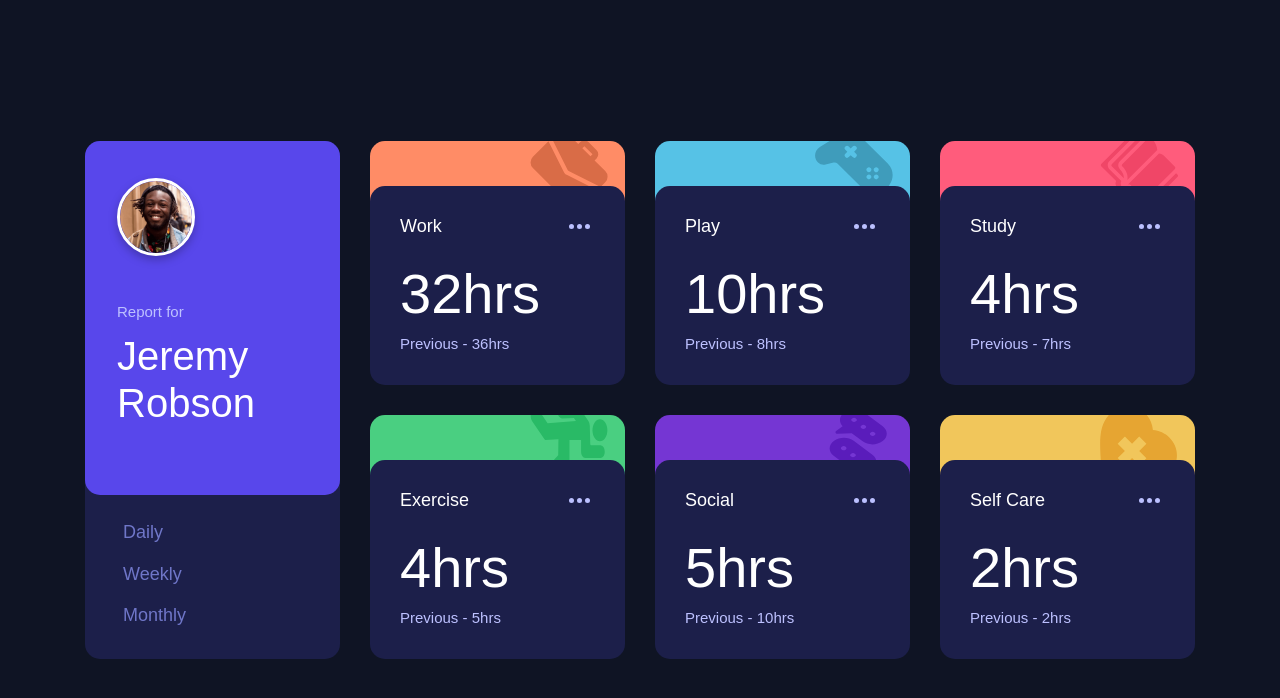
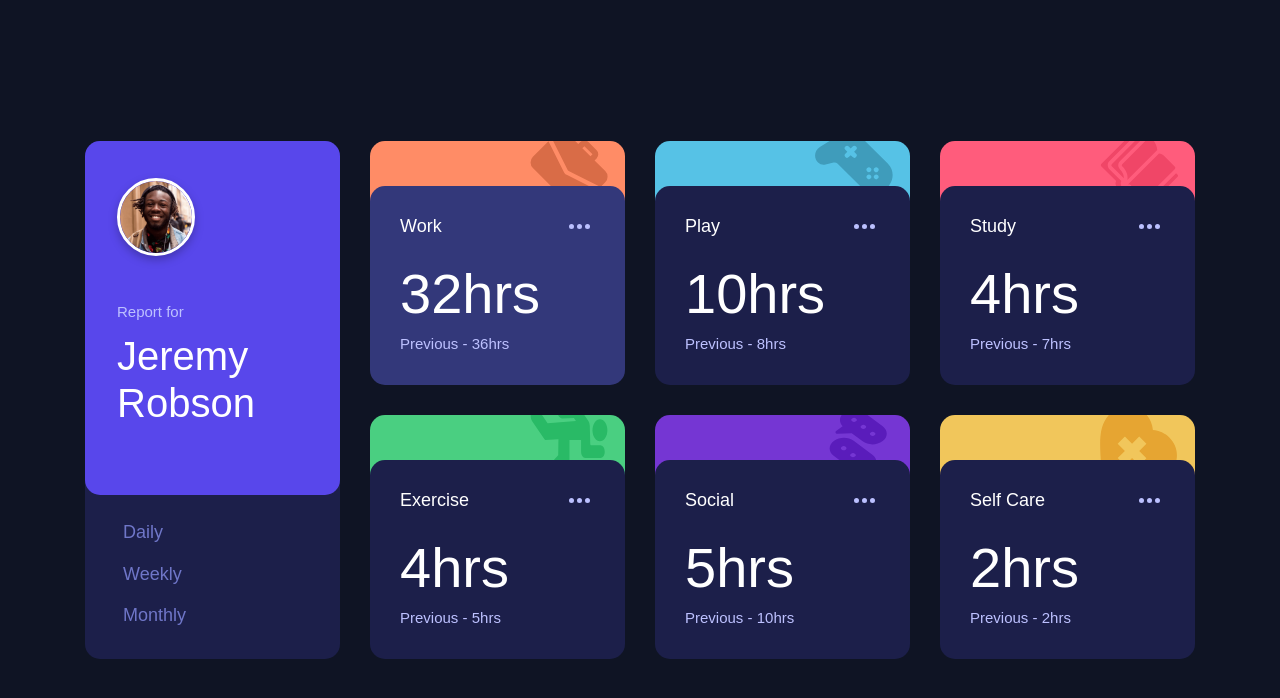
Before and after one commit to prpcodes/time-tracking-dashboard, a React (Create React App) app: page / in a window 1280 px wide. In both pictures the pointer is over the element 497 px from the left and 285 px from the top of the page. Shown: the top 698 px of the page. Built offline with nearby package versions, Linux system fonts and the light colour scheme.

Commit message:
💄 added hover effects for the card and menu

```diff
--- a/src/Components/Card/Card.css
+++ b/src/Components/Card/Card.css
@@ -29,6 +29,10 @@ section {
   background-color: var(--darkblue);
 }
 
+#card:hover {
+  background-color: var(--semidarkblue);
+}
+
 #card #header {
   padding-top: 29px;
   margin-left: 30px;
@@ -43,6 +47,16 @@ section {
   font-weight: 500;
   font-size: 18px;
   line-height: 21px;
+}
+
+#card #header svg {
+  fill: #bbc0ff;
+  fill-rule: "evenodd";
+}
+
+#card #header svg:hover {
+  fill: #fff;
+  cursor: pointer;
 }
 
 #card #body {
```
